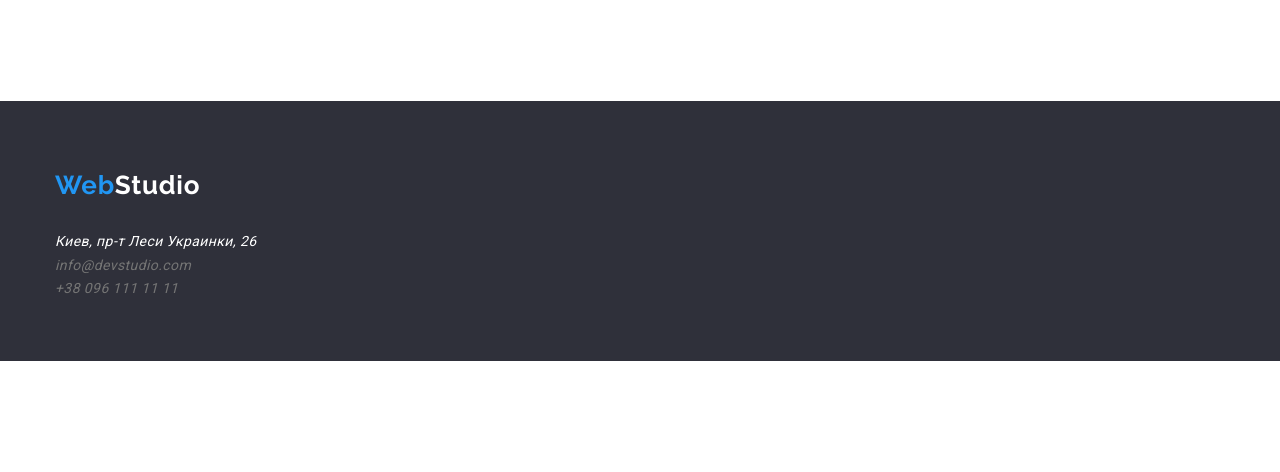
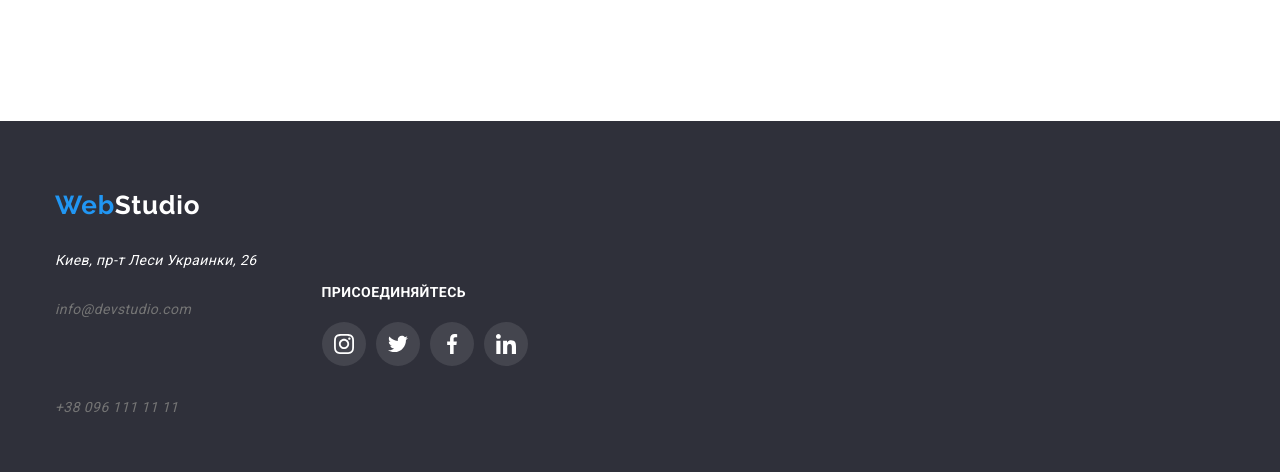
Before and after one commit to ProstoVladi/test-project-02, a plain HTML site: page portfolio.html in a window 1280 px wide. Shown: the part 1505-1977 px from the top of the page. Before the commit the page ends 1866 px from the top, so only its background shows below. Drawn offline with nearby package versions, Linux system fonts and the light colour scheme.

Commit message:
Добавляет иконки svg спрайтом на странице портфолио

```diff
--- a/css/portfolio.css
+++ b/css/portfolio.css
@@ -30,6 +30,7 @@ body {
 
 .container {
     width: 1200px;
+    min-height: 80px;
     margin-left: auto;
     margin-right: auto;
     padding-left: 15px;
@@ -86,6 +87,7 @@ body {
 }
 
 .site-nav .link {
+    padding: 25px 0px;
     color: var(--title-text-color);
 }
 
@@ -106,27 +108,37 @@ body {
     margin-bottom: 0px;
     margin-left: auto;
     padding-left: 0px;
-}
 
-.header-contacts .item:not(:last-child) {
-    margin-right: 50px;
-}
-
-.contacts li {
     font-family: Roboto;
     font-size: 14px;
     font-weight: 500;
     letter-spacing: 0.28px;
 }
 
+.header-contacts .item:not(:last-child) {
+    margin-right: 30px;
+}
+
+
 .contact-list {
+    display: flex;
+    padding: 25px 0px;
+    align-items: center;
+
     text-decoration: none;
+
     color: var(--primary-text-color);
+    fill: var(--primary-text-color);
 }
 
 .contact-list:hover,
 .contact-list:focus {
     color: var(--accent-color);
+    fill: var(--accent-color);
+}
+
+.header-contacts .logo-icon {
+    margin-right: 10px;
 }
 
 /* button */
@@ -237,6 +249,11 @@ margin-bottom: 4px;
     text-decoration: none;
 }
 
+.portfolio .portfolio-card:hover,
+.portfolio .portfolio-card:focus {
+    box-shadow: 1px 4px 6px 0px rgba(0, 0, 0, 0.16), 0px 4px 4px 0px rgba(0, 0, 0, 0.06), 0px 1px 1px 0px rgba(0, 0, 0, 0.12);
+}
+
 /* Футер */
 
 .footer {
@@ -249,8 +266,9 @@ margin-bottom: 4px;
 }
 
 .footer-contacts .logo {
-    display: inline-block;
+    display: block;
     margin-bottom: 20px;
+
 
     color: var(--primary-bgc-color);
     font-family: Raleway, sans-serif;
@@ -263,6 +281,7 @@ margin-bottom: 4px;
 .footer-contacts {
     margin-top: 60px;
     margin-bottom: 60px;
+    margin-right: 65px;
     padding-inline-start: 0px;
 }
 
@@ -308,3 +327,42 @@ margin-bottom: 4px;
 .social-links {
     padding-left: 0px;
 }
+
+.social-links {
+  display: flex;
+  width: 206px;
+  padding-left: 0px;
+}
+
+.social-links .item {
+  display: block;
+
+  background-color: rgba(255, 255, 255, 0.1);
+  border-radius: 50%;
+}
+
+.social-links .item:not(:last-child) {
+  margin-right: 10px;
+}
+
+.social-links .link {
+  display: block;
+  width: 44px;
+  height: 44px;
+  padding: 12px 12px;
+  border-radius: 50%;
+
+  list-style: none;
+  text-decoration: none;
+  fill: var(--primary-bgc-color);
+}
+
+.social-links .logo {
+  margin-bottom: 0px;
+}
+
+.social-links .item:hover,
+.social-links .item:focus {
+  background-color: var(--accent-color);
+  cursor: pointer;
+}
--- a/css/styles.css
+++ b/css/styles.css
@@ -33,6 +33,7 @@ body {
 
 .container {
   width: 1200px;
+  min-height: 80px;
   margin-left: auto;
   margin-right: auto;
   padding-left: 15px;
@@ -78,8 +79,7 @@ body {
 
 .site-nav .link {
   display: inline-block;
-  padding-top: 35px;
-  padding-bottom: 35px;
+  padding: 25px 0px;
 
   color: var(--title-text-color);
   font-size: 14px;
@@ -101,8 +101,15 @@ body {
 
 .contacts {
   display: flex;
+  margin-top: 0px;
+  margin-bottom: 0px;
   margin-left: auto;
   padding-left: 0px;
+
+  font-family: Roboto;
+  font-size: 14px;
+  font-weight: 500;
+  letter-spacing: 0.28px;
 }
 
 .contacts .item + .item {
@@ -112,9 +119,7 @@ body {
 .contacts .contact-list {
   display: flex;
   align-items: center;
-  min-width: 161px;
-  max-height: 16px;
-  padding: 35px 0px;
+  padding: 25px 0px;
 
   color: var(--primary-text-color);
   fill: var(--primary-text-color);
@@ -147,6 +152,7 @@ body {
   min-height: 600px;
   margin-left: auto;
   margin-right: auto;
+  margin-bottom: 94px;
 
   text-align: center;
   background-color: #2f303a;
@@ -196,10 +202,12 @@ body {
   text-align: center;
 }
 
-/* section */
 .section {
-  margin-bottom: 94px;
+    margin-bottom: 94px;
 }
+
+/* Title */
+
 .title {
   color: var(--title-text-color);
   font-size: 36px;
@@ -232,7 +240,7 @@ body {
 
 .feature-list {
   display: flex;
-  margin-top: 94px;
+  margin-top: 0px;
   padding-left: 0px;
   padding-right: 0px;
 }
@@ -268,6 +276,7 @@ body {
 }
 
 /* team */
+
 
 .team {
   background-color: var(--secondary-bcg-color);
@@ -480,9 +489,7 @@ body {
 
 .social-links .item {
   display: block;
-  /* width: 44px;
-  height: 44px; */
-  /* padding: 12px 12px; */
+
   background-color: rgba(255, 255, 255, 0.1);
   border-radius: 50%;
 }
--- a/portfolio.html
+++ b/portfolio.html
@@ -42,12 +42,23 @@
         </nav>
         <ul class="header-contacts">
           <li class="item list">
-            <img src="./imeges/logo/logomail.svg" alt="Логотип почты" />
-            <a href="" class="contact-list">info@devstudio.com</a>
+            <a href="" class="contact-list">
+              <svg class="logo-icon" width="16px" height="12px">
+                <use
+                  href="./imeges/logo/sprite-logo.svg#icon-envelope"
+                ></use>
+            </svg>info@devstudio.com
+            </a>
           </li>
           <li class="item list">
-            <img src="/imeges/logo/logotel.svg" alt="Логотип телефона" />
-            <a href="" class="contact-list">+38 096 111 11 11</a>
+            <a href="" class="contact-list">
+              <svg class="logo-icon"  width="10px" height="16px">
+                <use
+                  href="./imeges/logo/sprite-logo.svg#icon-smartphone">
+                </use>
+            </svg>
+            +38 096 111 11 11
+            </a>
           </li>
         </ul>
       </div>
@@ -181,29 +192,48 @@
       <div class="footer-box container">
         <ul class="footer-contacts">
           <a href="/index.html" class="logo"
-            ><span class="accent">Web</span>Studio</a
-          >
+            ><span class="accent">Web</span>Studio</a>
           <li class="address list">
-            <address>Киев, пр-т Леси Украинки, 26</address>
-          </li>
-          <li class="list">
-            <a href="" class="contact-list">
-              <address>info@devstudio.com</address>
-            </a>
-          </li>
-          <li class="list">
-            <a href="" class="contact-list">
-              <address>+38 096 111 11 11</address>
-            </a>
+            <address>Киев, пр-т Леси Украинки, 26<br/>
+            <a href="" class="contact-list">info@devstudio.com</a><br/>
+            <a href="" class="contact-list">+38 096 111 11 11</a><br/>
+         </address>
           </li>
         </ul>
-        <!-- <ul class="social-links">
-                <li class="title"><b>Присоединяйтесь</b></li>
-                <li class="list"><a href="" class="link" aria-label="Instagram link">Instagram</a></li>
-                <li class="list"><a href="" class="link" aria-label="Twitter link">Twitter</a></li>
-                <li class="list"><a href="" class="link" aria-label="Facebook link">Facebook</a></li>
-                <li class="list"><a href="" class="link" aria-label="LinkedIn link">LinkedIn</a></li>
-            </ul> -->
+    <div class="join">
+        <h2 class="title">Присоединяйтесь</h2>
+        <ul class="social-links">
+            <li class="item list">
+                <a href="" class="link">
+                    <svg class="logo" width="20px" height="20px">
+                        <use href="./imeges/logo/sprite-logo.svg#icon-instagram"></use>
+                    </svg>
+                </a>
+            </li>
+            <li class="item list">
+                <a href="" class="link">
+                    <svg class="logo" width="20px" height="20px">
+                        <use href="./imeges/logo/sprite-logo.svg#icon-twitter"></use>
+                    </svg>
+                </a>
+            </li>
+            <li class="item list">
+                <a href="" class="link">
+                    <svg class="logo" width="20px" height="20px">
+                        <use href="./imeges/logo/sprite-logo.svg#icon-facebook"></use>
+                    </svg>
+                </a>
+            </li>
+            <li class="item list">
+                <a href="" class="link">
+                    <svg class="logo" width="20px" height="20px">
+                        <use href="./imeges/logo/sprite-logo.svg#icon-linkedin"></use>
+                    </svg>
+                </a>
+            </li>
+        </ul>
+    </div>
+    </div>
       </div>
     </footer>
   </body>
```
Also changed, not shown: index.html (+1 -1 lines), imeges-porfolio/1.jpg, imeges-porfolio/2.jpg, imeges-porfolio/3.jpg, imeges-porfolio/4.jpg, imeges-porfolio/5.jpg, imeges-porfolio/6.jpg, imeges-porfolio/7.jpg, imeges-porfolio/8.jpg, imeges-porfolio/9.jpg.
